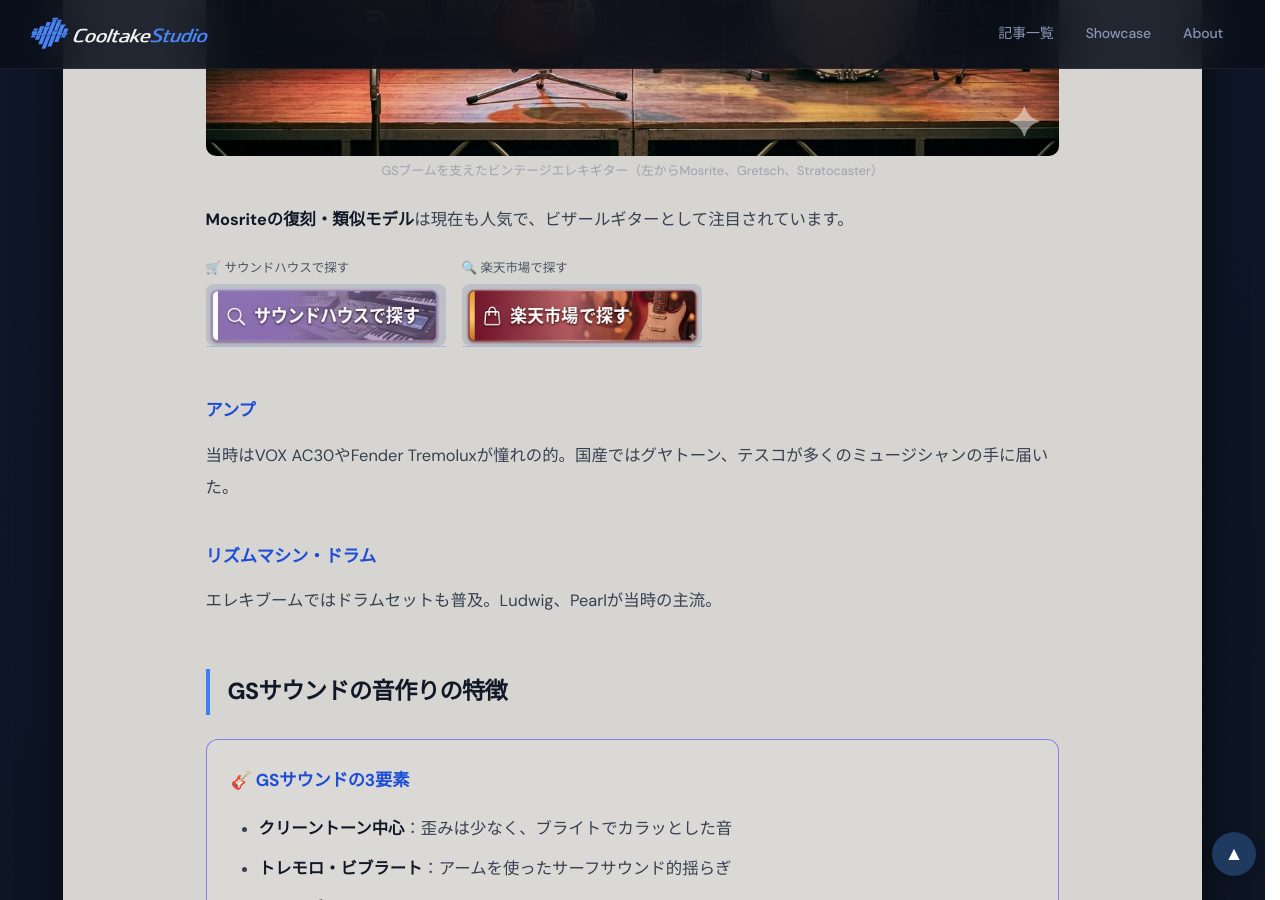
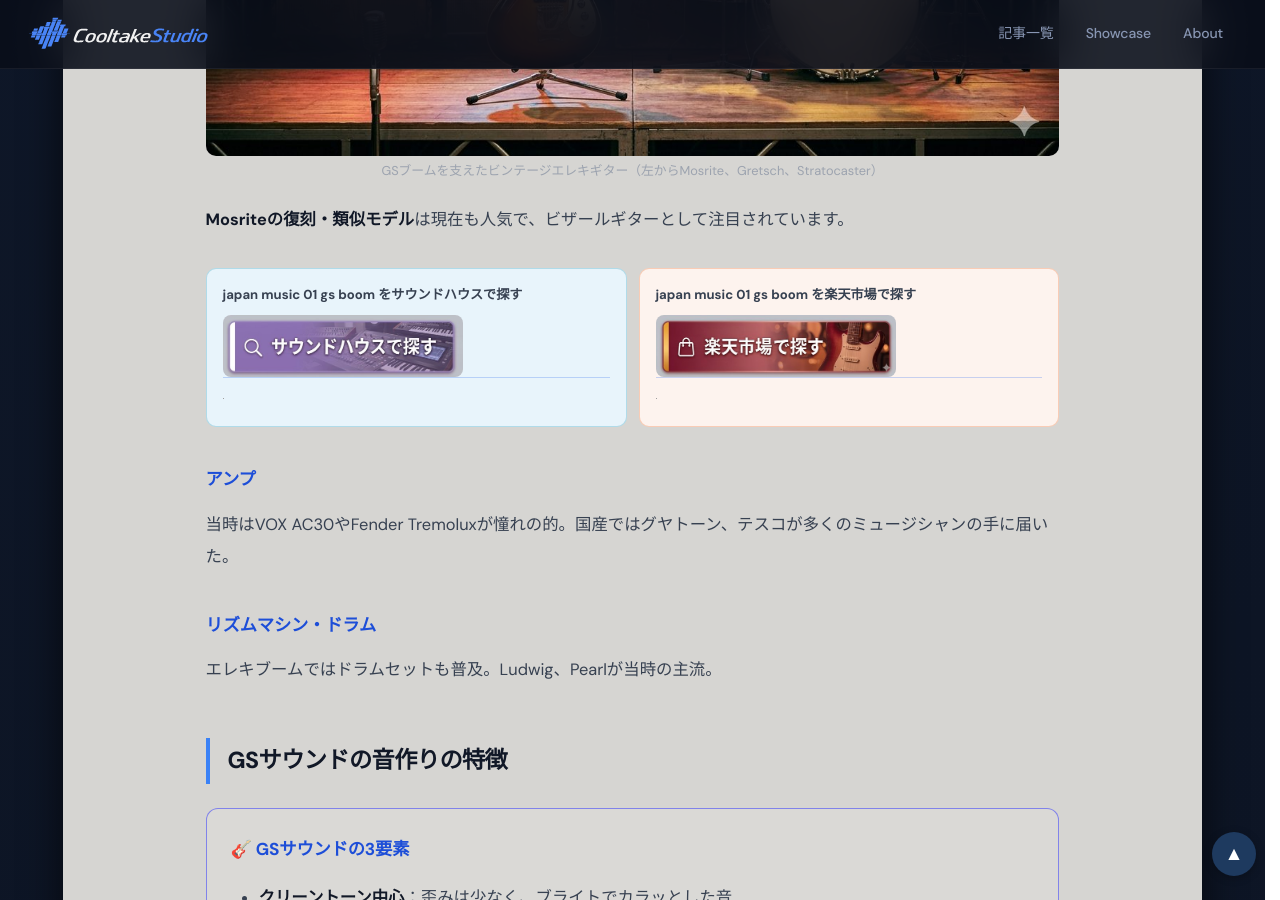
Before and after one commit to cooltake/cooltake-staging, a Jekyll site: the page built from _posts/2026-05-30-japan-music-01-gs-boom.md, in a window 1280 px wide and 900 px high, scrolled down 2578 px. Built offline with Jekyll 4.4.1, drawn with Linux system fonts in a browser that asks for light colours; some web fonts are replaced; some of the changed text lies outside the part shown; grey boxes are pictures that could not be loaded.

Commit message:
style: unify shop buttons to new design

```diff
--- a/_posts/2026-05-30-japan-music-01-gs-boom.md
+++ b/_posts/2026-05-30-japan-music-01-gs-boom.md
@@ -56,11 +56,17 @@
 
 **Mosriteの復刻・類似モデル**は現在も人気で、ビザールギターとして注目されています。
 
-<div style="display:flex;flex-wrap:wrap;gap:1rem;margin:1rem 0;">
-<div><span style="display:block;font-size:.78rem;color:#4b5563;margin-bottom:4px;">🛒 サウンドハウスで探す</span>
-<a href="https://h.accesstrade.net/sp/cc?rk=01001xqc00os63&url=https%3A%2F%2Fwww.soundhouse.co.jp%2Fsearch%2Findex%3Fs_category_cd%3D130" rel="nofollow" referrerpolicy="no-referrer-when-downgrade" style="display:inline-block;text-decoration:none;"><img src="/assets/images/btn-soundhouse.jpg" alt="サウンドハウスで探す" width="240" style="height:auto;border-radius:8px;display:block;"></a></div>
-<div><span style="display:block;font-size:.78rem;color:#4b5563;margin-bottom:4px;">🔍 楽天市場で探す</span>
-<a href="https://hb.afl.rakuten.co.jp/ichiba/0b15ddc7.28c5c9ed.0b15ddc8.5d23dd4d/?pc=https%3A%2F%2Fsearch.rakuten.co.jp%2Fsearch%2Fmall%2FMosrite%20%E3%82%A8%E3%83%AC%E3%82%AD%E3%82%AE%E3%82%BF%E3%83%BC%20%E3%83%93%E3%83%B3%E3%83%86%E3%83%BC%E3%82%B8%2F" rel="nofollow" referrerpolicy="no-referrer-when-downgrade" style="display:inline-block;text-decoration:none;"><img src="/assets/images/btn-rakuten.jpg" alt="楽天市場で探す" width="240" style="height:auto;border-radius:8px;display:block;"></a></div>
+<div style="display:flex;gap:.75rem;margin:2rem 0;">
+<div style="flex:1;padding:.8rem 1rem 1rem;background:#e8f4fb;border-radius:10px;border:1px solid rgba(8,145,178,.25);">
+<p style="margin:0 0 .5rem;color:#374151;font-size:.82rem;font-weight:bold;">japan music 01 gs boom をサウンドハウスで探す</p>
+<a href="https://h.accesstrade.net/sp/cc?rk=01001xqc00os63&url=https%3A%2F%2Fwww.soundhouse.co.jp%2Fsearch%2Findex%3Fs_category_cd%3D130" rel="nofollow" referrerpolicy="no-referrer-when-downgrade" style="display:block;text-decoration:none;"><img src="/assets/images/btn-soundhouse.jpg" alt="サウンドハウスで探す" width="240" style="height:auto;border-radius:8px;display:block;"></a>
+<img src="https://h.accesstrade.net/sp/rr?rk=01001xqc00os63" width="1" height="1" border="0" alt="" loading="lazy">
+</div>
+<div style="flex:1;padding:.8rem 1rem 1rem;background:#fdf3ee;border-radius:10px;border:1px solid rgba(234,88,12,.25);">
+<p style="margin:0 0 .5rem;color:#374151;font-size:.82rem;font-weight:bold;">japan music 01 gs boom を楽天市場で探す</p>
+<a href="https://hb.afl.rakuten.co.jp/ichiba/0b15ddc7.28c5c9ed.0b15ddc8.5d23dd4d/?pc=https%3A%2F%2Fsearch.rakuten.co.jp%2Fsearch%2Fmall%2FMosrite%20%E3%82%A8%E3%83%AC%E3%82%AD%E3%82%AE%E3%82%BF%E3%83%BC%20%E3%83%93%E3%83%B3%E3%83%86%E3%83%BC%E3%82%B8%2F" rel="nofollow" referrerpolicy="no-referrer-when-downgrade" style="display:block;text-decoration:none;"><img src="/assets/images/btn-rakuten.jpg" alt="楽天市場で探す" width="240" style="height:auto;border-radius:8px;display:block;"></a>
+<img src="//i.moshimo.com/af/i/impression?a_id=5565352&amp;p_id=54&amp;pc_id=54&amp;pl_id=616" width="1" height="1" style="border:none;" alt="" loading="lazy">
+</div>
 </div>
 
 ### アンプ
@@ -112,11 +118,17 @@
 - **Gretsch Electromatic**：手の届く価格でホロウボディサウンド
 - **Mosrite復刻モデル**：各社から復刻品あり
 
-<div style="display:flex;flex-wrap:wrap;gap:1rem;margin:1rem 0;">
-<div><span style="display:block;font-size:.78rem;color:#4b5563;margin-bottom:4px;">🛒 サウンドハウスで探す</span>
-<a href="https://h.accesstrade.net/sp/cc?rk=01001xqc00os63&url=https%3A%2F%2Fwww.soundhouse.co.jp%2Fsearch%2Findex%3Fs_category_cd%3D130" rel="nofollow" referrerpolicy="no-referrer-when-downgrade" style="display:inline-block;text-decoration:none;"><img src="/assets/images/btn-soundhouse.jpg" alt="サウンドハウスで探す" width="240" style="height:auto;border-radius:8px;display:block;"></a></div>
-<div><span style="display:block;font-size:.78rem;color:#4b5563;margin-bottom:4px;">🔍 楽天市場で探す</span>
-<a href="https://hb.afl.rakuten.co.jp/ichiba/0b15ddc7.28c5c9ed.0b15ddc8.5d23dd4d/?pc=https%3A%2F%2Fsearch.rakuten.co.jp%2Fsearch%2Fmall%2FGretsch%20%E3%82%A8%E3%83%AC%E3%82%AD%E3%82%AE%E3%82%BF%E3%83%BC%2F" rel="nofollow" referrerpolicy="no-referrer-when-downgrade" style="display:inline-block;text-decoration:none;"><img src="/assets/images/btn-rakuten.jpg" alt="楽天市場で探す" width="240" style="height:auto;border-radius:8px;display:block;"></a></div>
+<div style="display:flex;gap:.75rem;margin:2rem 0;">
+<div style="flex:1;padding:.8rem 1rem 1rem;background:#e8f4fb;border-radius:10px;border:1px solid rgba(8,145,178,.25);">
+<p style="margin:0 0 .5rem;color:#374151;font-size:.82rem;font-weight:bold;">japan music 01 gs boom をサウンドハウスで探す</p>
+<a href="https://h.accesstrade.net/sp/cc?rk=01001xqc00os63&url=https%3A%2F%2Fwww.soundhouse.co.jp%2Fsearch%2Findex%3Fs_category_cd%3D130" rel="nofollow" referrerpolicy="no-referrer-when-downgrade" style="display:block;text-decoration:none;"><img src="/assets/images/btn-soundhouse.jpg" alt="サウンドハウスで探す" width="240" style="height:auto;border-radius:8px;display:block;"></a>
+<img src="https://h.accesstrade.net/sp/rr?rk=01001xqc00os63" width="1" height="1" border="0" alt="" loading="lazy">
+</div>
+<div style="flex:1;padding:.8rem 1rem 1rem;background:#fdf3ee;border-radius:10px;border:1px solid rgba(234,88,12,.25);">
+<p style="margin:0 0 .5rem;color:#374151;font-size:.82rem;font-weight:bold;">japan music 01 gs boom を楽天市場で探す</p>
+<a href="https://hb.afl.rakuten.co.jp/ichiba/0b15ddc7.28c5c9ed.0b15ddc8.5d23dd4d/?pc=https%3A%2F%2Fsearch.rakuten.co.jp%2Fsearch%2Fmall%2FGretsch%20%E3%82%A8%E3%83%AC%E3%82%AD%E3%82%AE%E3%82%BF%E3%83%BC%2F" rel="nofollow" referrerpolicy="no-referrer-when-downgrade" style="display:block;text-decoration:none;"><img src="/assets/images/btn-rakuten.jpg" alt="楽天市場で探す" width="240" style="height:auto;border-radius:8px;display:block;"></a>
+<img src="//i.moshimo.com/af/i/impression?a_id=5565352&amp;p_id=54&amp;pc_id=54&amp;pl_id=616" width="1" height="1" style="border:none;" alt="" loading="lazy">
+</div>
 </div>
 
 ### プラグインでGSサウンドを再現
```
